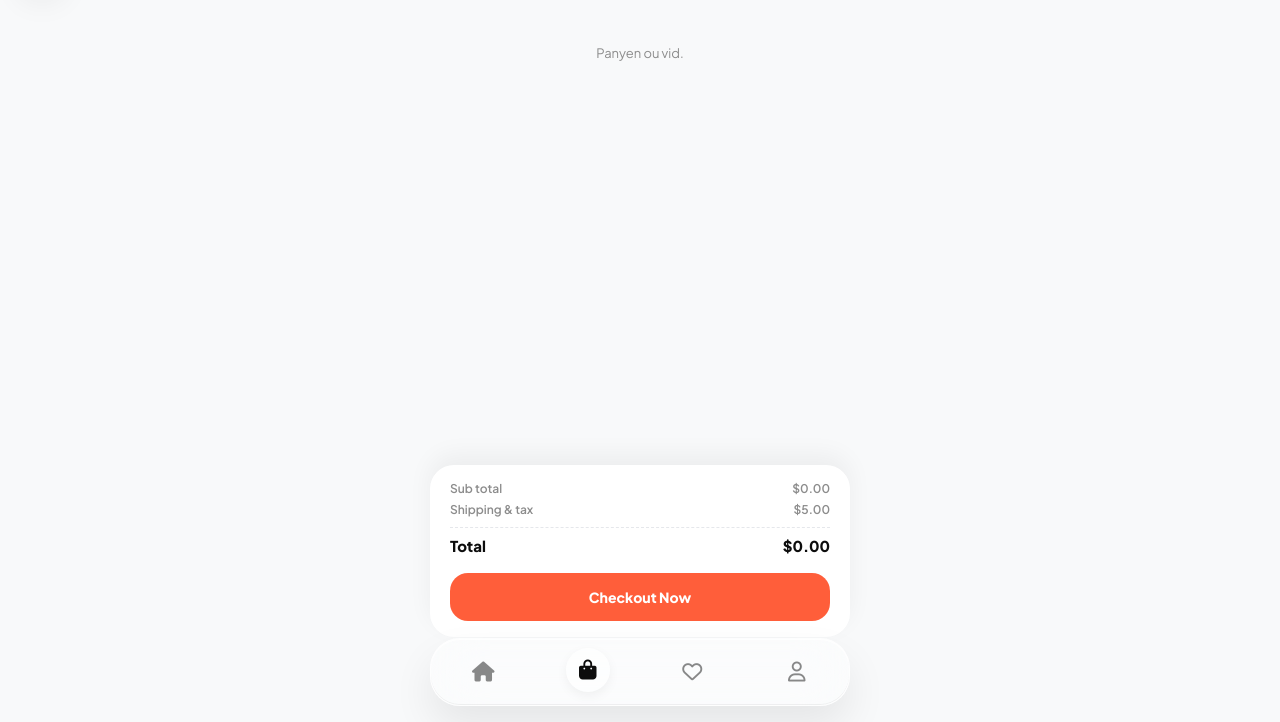
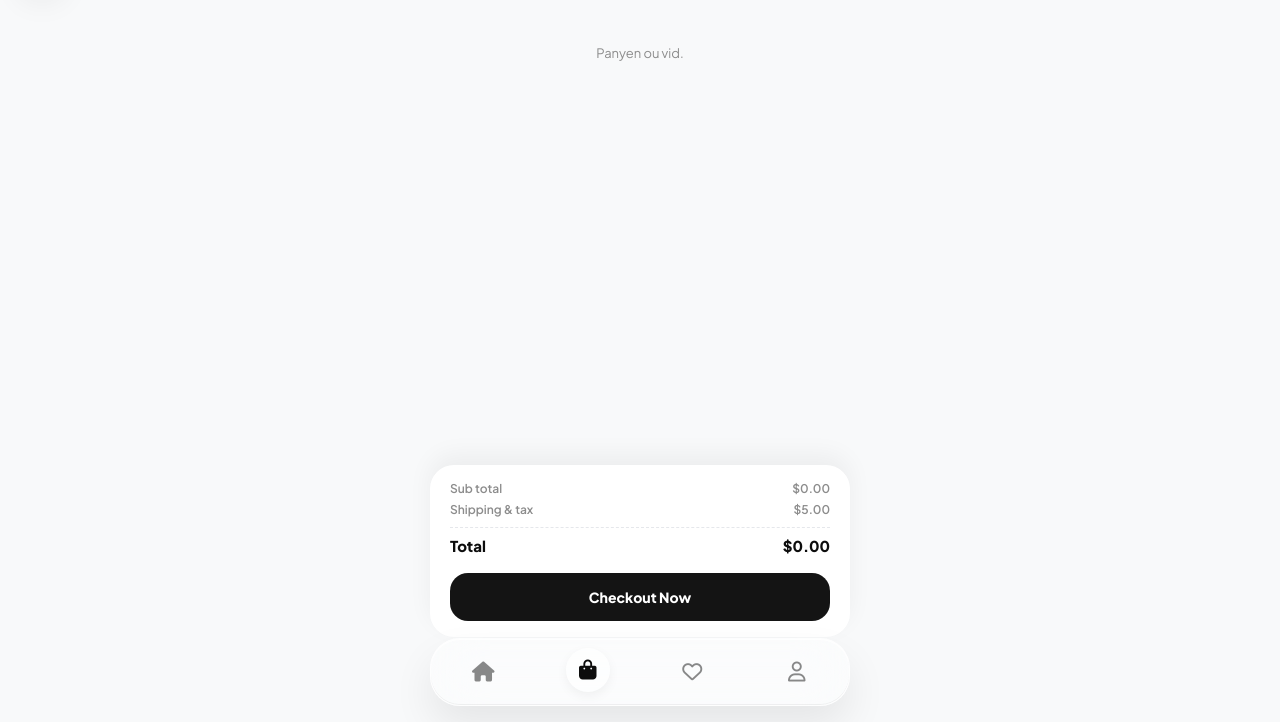
Before and after one commit to janvierprincekhyorrhaleandro1-art/NIKE-STORE, a website: page cart.html in a window 1280 px wide. Shown: the part 78-800 px from the top of the page. Drawn offline with Linux system fonts and the light colour scheme.

Commit message:
Change checkout button background color

```diff
--- a/style.css
+++ b/style.css
@@ -555,7 +555,7 @@ body {
 .btn-checkout {
     width: 100%;
     height: 48px;
-    background: var(--primary-orange);
+    background: var(--dark-main);
     color: white;
     border: none;
     border-radius: 18px;
```
